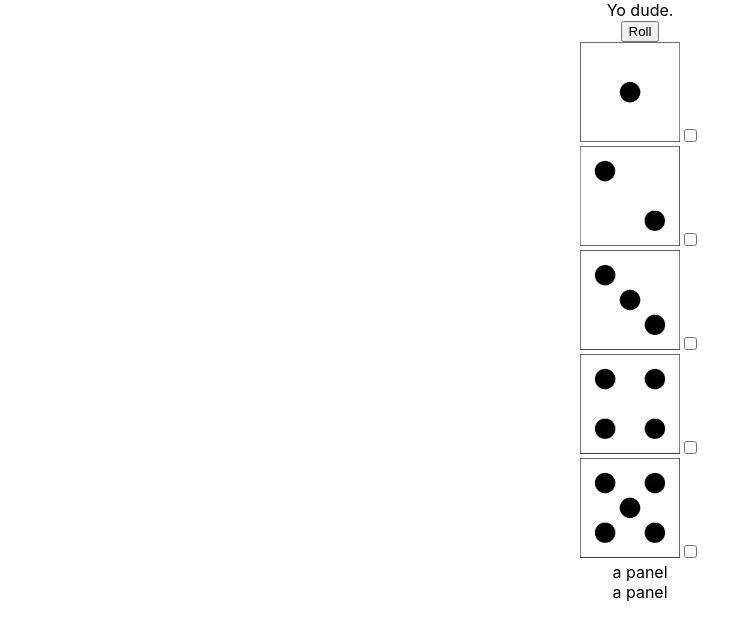
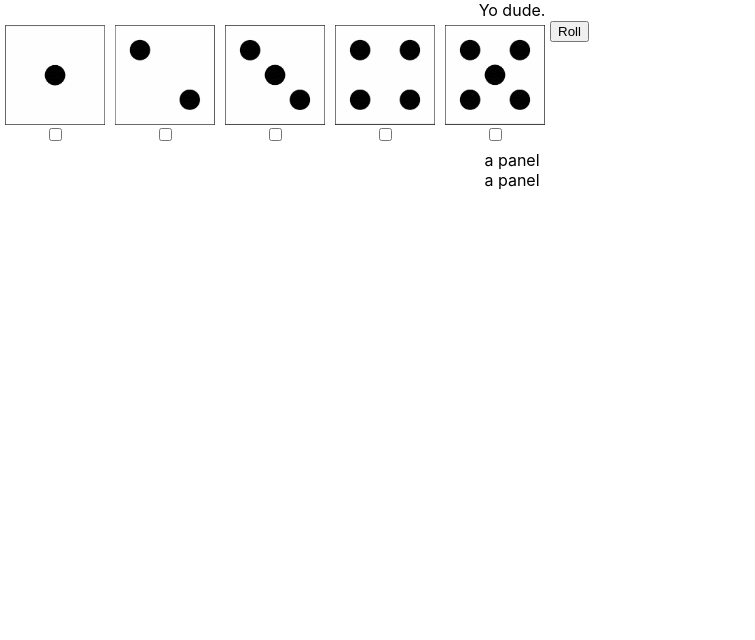
Before and after one commit to drsaaron/yahtzee-react, a React (Create React App) app: page / in a window 1280 px wide. Shown: the top 640 px of the page, without its empty margins (0-755 px from the left). Built offline with nearby package versions, Linux system fonts and the light colour scheme.

Commit message:
add some rudimentary formatting

```diff
--- /dev/null
+++ b/src/components/DicePanel.css
@@ -0,0 +1,7 @@
+.diePanel {
+    display:table-row;
+}
+
+.die {
+    float: left
+}
--- a/src/components/DicePanel.jsx
+++ b/src/components/DicePanel.jsx
@@ -1,6 +1,8 @@
 
 import React, {Component} from 'react';
 import Die from './Die';
+
+import './DicePanel.css';
 
 export default class DiePanel extends Component {
 
@@ -17,12 +19,12 @@ export default class DiePanel extends Component {
 
     render() {
 
-	var die = this.props.dice.dice;
+	var dice = this.props.dice.dice;
 
 	return (
-	    <div id="diePanel">
+	    <div className="diePanel">
 		<button onClick={this.handleRollDice}>Roll</button>
-		{die.map(v => <Die die={v} key={v.key} toggleDieKeeper={this.props.toggleDieKeeper} />)}
+		{dice.map(v => <Die className="die" die={v} key={v.key} toggleDieKeeper={this.props.toggleDieKeeper} />)}
 	    </div>
 	);
     }
--- a/src/components/Die.jsx
+++ b/src/components/Die.jsx
@@ -25,8 +25,12 @@ export default class Die extends Component {
 	return (
 	    <div className="die">
 		<form>
-		    <img src={imageUrl} alt={die.value} className="dieImage" />
-		    <input type="checkbox" onChange={this.handleKeeperChange} />
+		    <div className="displayVertical">
+			<img src={imageUrl} alt={die.value} className="dieImage" />
+		    </div>
+		    <div className="displayVertical">
+		        <input type="checkbox" onChange={this.handleKeeperChange} />
+		    </div>
 		</form>
 	    </div>
 	);
--- /dev/null
+++ b/src/components/GameCard.css
@@ -0,0 +1,7 @@
+.gameCard {
+    width: 80%
+}
+
+.scoreCard {
+    display:block;
+}
--- a/src/components/GameCard.jsx
+++ b/src/components/GameCard.jsx
@@ -9,6 +9,8 @@ import ScoreCard from './ScoreCard';
 import DicePanel from './DicePanel';
 import { connect } from 'react-redux';
 import { rollDice, toggleDieKeeper } from '../actions/DiceActions';
+
+import './GameCard.css';
 
 const mapStateToProps = (state) => {
     return {
--- a/src/components/die.css
+++ b/src/components/die.css
@@ -1,4 +1,13 @@
 .dieImage {
     height: 100px;
     width: 100px;
+    display: table-row;
 }
+
+.displayVertical {
+    display: table-row
+}
+
+.die {
+    padding: 5px
+}
```
